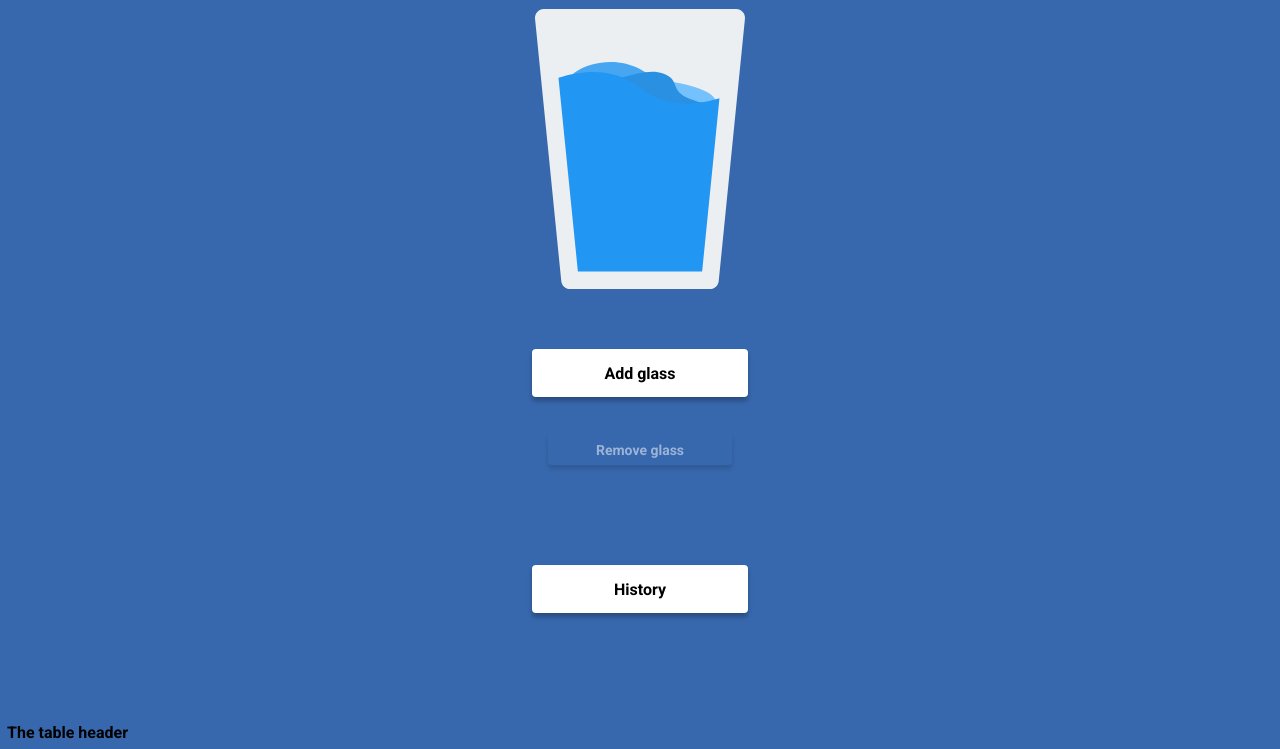
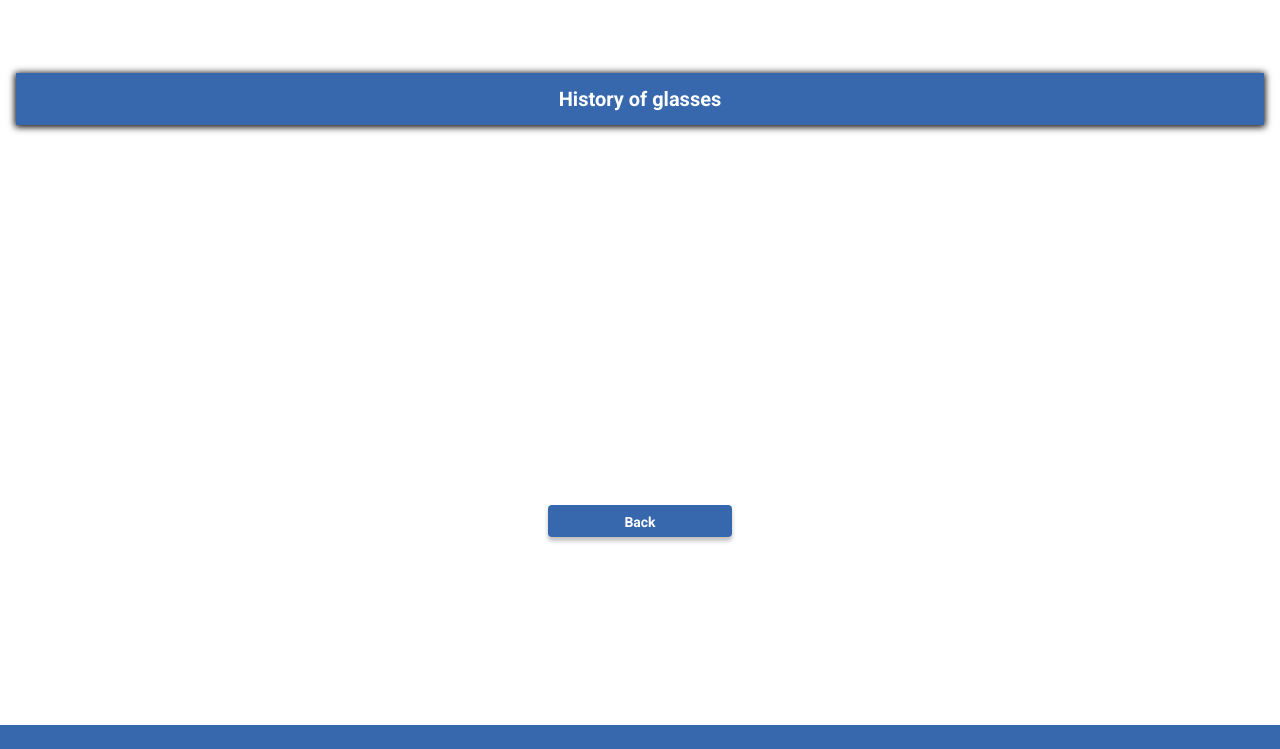
Before and after one commit to PiotrGrobelak/hydrapp, a website: page src/content/index.html in a window 1280 px wide. Shown: the part 115-864 px from the top of the page. After the commit the page ends 840 px from the top, so only its background shows below. Drawn offline with nearby package versions, Linux system fonts and the light colour scheme; files that its build step writes are made by us from their sources; files whose address does not match are found by name.

Commit message:
feat: add style for history table

```diff
--- a/src/content/index.html
+++ b/src/content/index.html
@@ -61,19 +61,20 @@
     <button class="button button-history button-history--js">History</button>
   </main>
   <section class="history">
+    <div class="history__wrapper">
+
       <table class="table">
         <thead class="table__header">
           <tr>
-          <th class="table__title" colspan="2">The table header</th>
+            <th class="table__title" colspan="2">History of glasses</th>
           </tr>
         </thead>
         <tbody class="table__body">
-        <!-- <tr class="table__day"> -->
-        <!-- <td class="table__date"></td>
-          <td class="table__value"></td> -->
-        <!-- </tr> -->
         </tbody>
       </table>
+      <button class="button button-back button-back--js">Back</button>
+    </div>
+
   </section>
 
   <script src="js/main.js"></script>
--- /dev/null
+++ b/src/scss/_history.scss
@@ -0,0 +1,70 @@
+.history {
+    height: 100%;
+    width: 100%;
+    position: absolute;
+    top: 0;
+    left: 50%;
+    transform: translateX(-50%);
+    background-color: #fff;
+    padding: 16px;
+
+    &__wrapper {
+        position: relative;
+        display: flex;
+        justify-content: center;
+        align-items: center;
+        flex-wrap: wrap;
+        background-color: #fff;
+        height: 100%;
+        width: 100%;
+    }
+
+    .table {
+        table-layout: fixed;
+        border-collapse: collapse;
+        border: 5px solid #3767ad;
+        background-color: #fff;
+        width: 100%;
+        box-shadow: 0px 1px 7px 1px black;
+
+
+        &__header {
+            font-size: 20px;
+            background: #3767ad;
+            color: #fff;
+            line-height: 40px;
+
+
+
+        }
+
+        &__body {
+            letter-spacing: 1px;
+        }
+
+        &__day {
+            border: 5px solid #3767ad;
+            line-height: 40px;
+            text-align: center;
+            font-weight: bold;
+        }
+    }
+
+    .button {
+        margin: 0 auto;
+        height: 24px;
+        width: 184px;
+        font-size: 14px;
+        line-height: 2px;
+        margin-top: 36px;
+        outline: none;
+        color: #fff;
+        background: #3767ad;
+        box-shadow: 0px 4px 4px rgba(0, 0, 0, 0.25);
+        transition: transform 0.5s ease;
+
+        &:hover {
+            transform: translateY(-8%);
+        }
+    }
+}
--- a/src/scss/_variables.scss
+++ b/src/scss/_variables.scss
@@ -1,2 +1 @@
-$violet: #000;
-$yellow: #F9C802;
+$medium: 736px;
--- a/src/scss/main.scss
+++ b/src/scss/main.scss
@@ -2,6 +2,7 @@
 
 @import "_normalize";
 @import "_variables";
+@import "_history";
 
 
 html {
@@ -18,6 +19,7 @@ body {
   padding: 4px;
   font-family: "Roboto", sans-serif;
   background: #3767ad;
+  position: relative;
 }
 
 .main {
```
Lines whose indentation alone changed are shown as unchanged.
